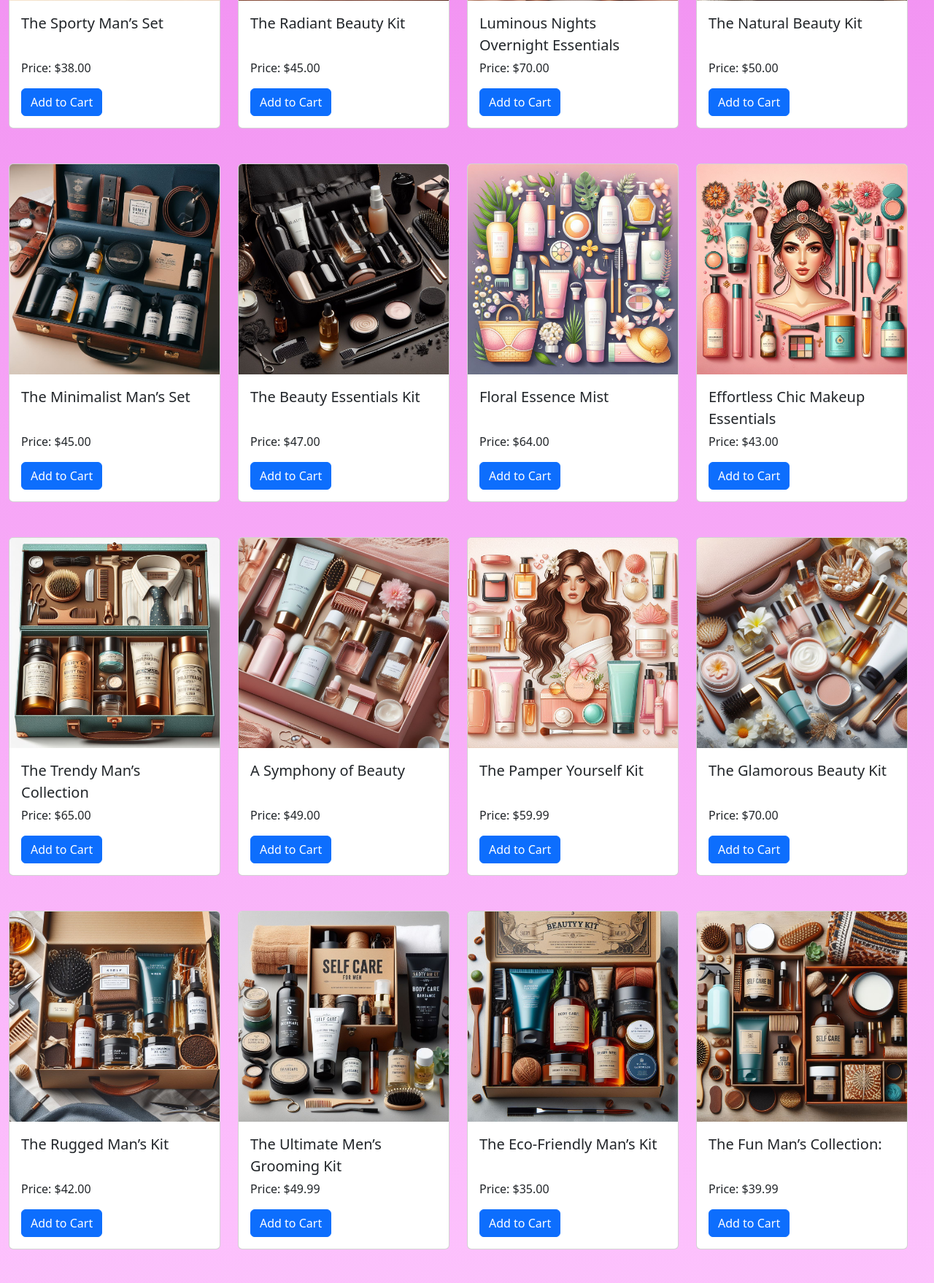
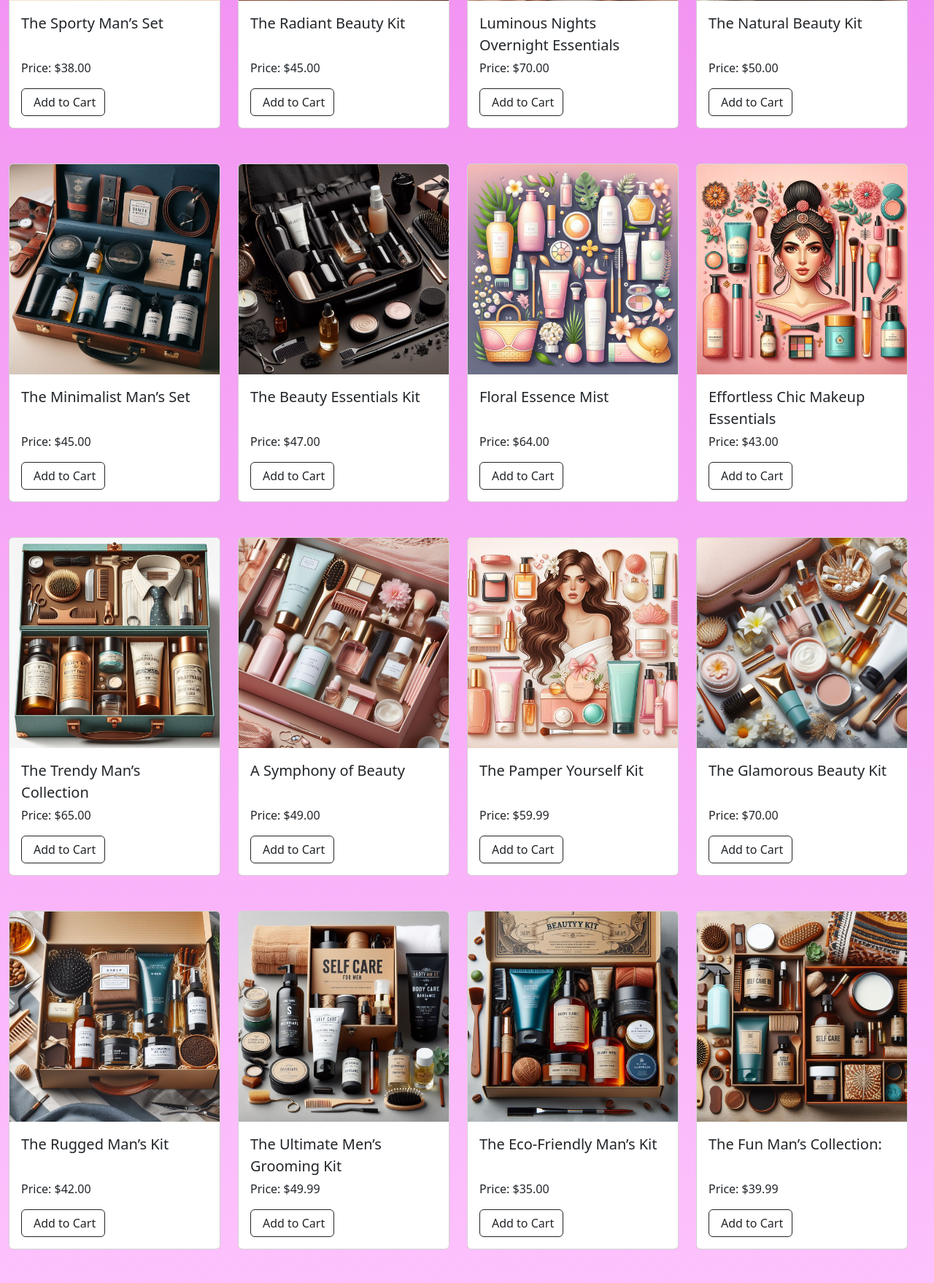
Before and after one commit to Rustam-Aliyev889/E-Commerce, a Django app: page / in a window 1280 px wide. Shown: the part 735-2493 px from the top of the page at 73% size. Run offline with Django 4.2, Linux system fonts and the light colour scheme; data comes from the database, SQL or seed files in the repository; both versions use the stored data as it was after the commit.

Commit message:
cart and product quantity is done

```diff
--- a/products/templates/base.html
+++ b/products/templates/base.html
@@ -103,12 +103,14 @@
                             <!--<p class="card-text">{{ beauty_box.description }}</p>-->
                             <p class="card-text mt-3">Price: ${{ product.price }}</p>
                             <!-- buttons -->
-                            <form id="add-to-cart-form" method="post" action="{% url 'add_to_cart' product.id %}" data-product-id="{{ product.id }}">
-                                {% csrf_token %}
-                                {{ cart_product_form }}
-                                <button type="button" onclick="addToCart('{{ product.id|escapejs }}')" class="btn btn-primary">Add to Cart</button>
-                            </form>
-                            <div id="cartMessageContainer" class="container-fluid" style="font-family: cursive;"></div>
+                            <div class="d-flex">
+                                <!--<input class="form-control text-center me-3" id="inputQuantity" type="number" value="1" min="1" style="max-width: 4rem">-->
+                                 <button class="btn btn-outline-dark flex-shrink-0" type="button" onclick="addToCart('{{ product.id|escapejs }}')">
+                                     <i class="bi-cart-fill me-1"></i>
+                                     Add to Cart
+                                 </button>
+                             </div>
+                             <div id="cartMessageContainer" class="container-fluid" style="font-family: cursive;"></div>
                         </div>
                     </div>
                 </div>
--- a/products/views.py
+++ b/products/views.py
@@ -89,7 +89,7 @@ def add_to_cart(request, product_id):
     quantity = int(request.POST.get('quantity', 1))
 
         #To update the quantity in the Product model
-    product.quantity = quantity
+    product.quantity += quantity
     product.save()
     cart.products.add(product)
 
@@ -101,6 +101,8 @@ def add_to_cart(request, product_id):
 def remove_from_cart(request, product_id):
     product = get_object_or_404(Product, id=product_id)
     cart, created = Cart.objects.get_or_create(user=request.user)
+    product.quantity = 0
+    product.save()
     cart.products.remove(product)
     return redirect('view_cart')
 
```
Also changed, not shown: db.sqlite3.
